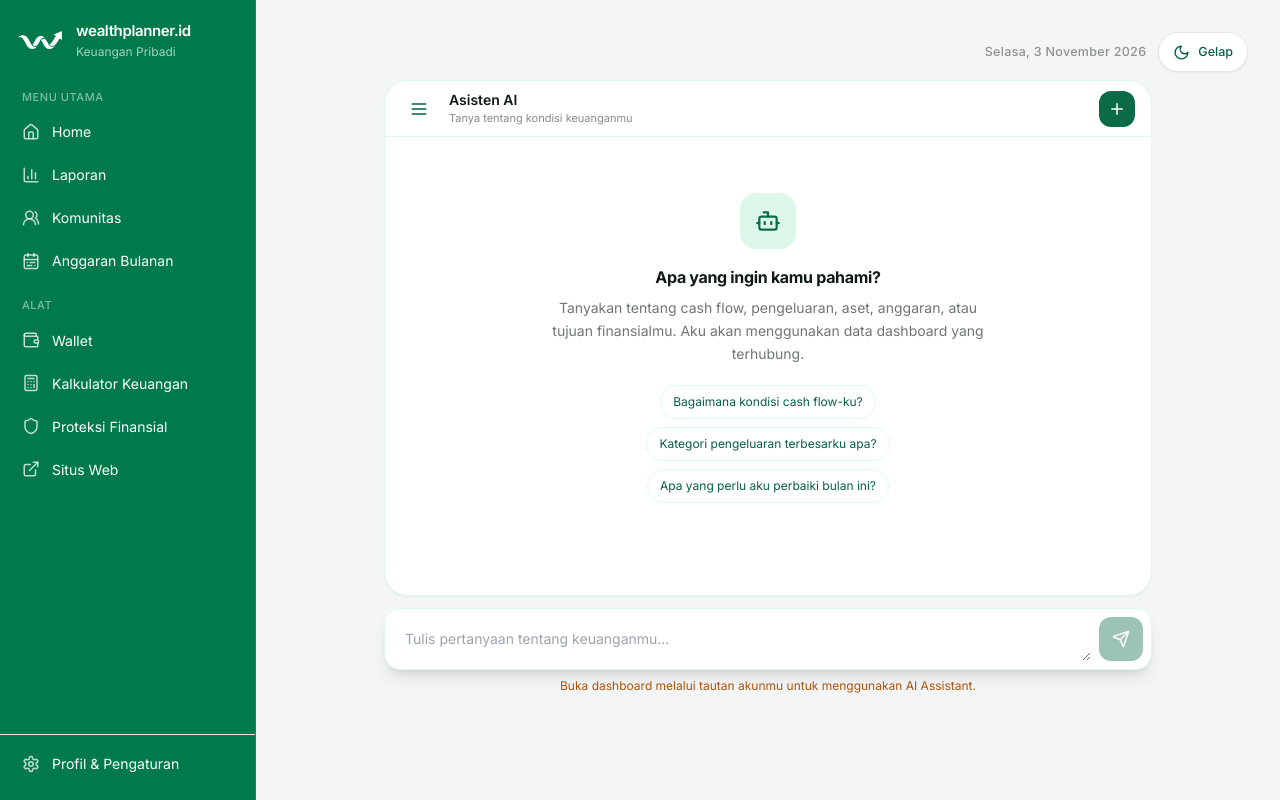
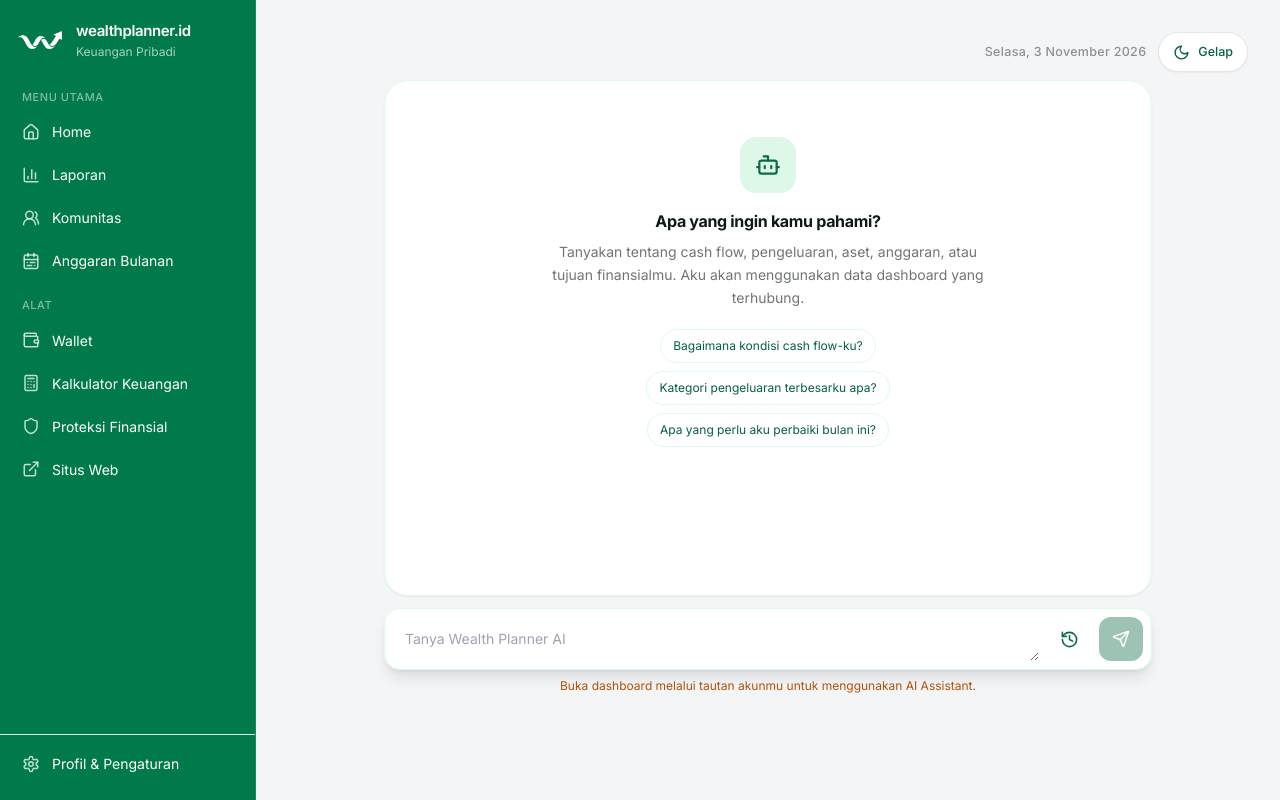
Before and after one commit to jasminework2023/personal-wealthplanner, a React (Vite) app: page /dashboard/ai-assistant in a window 1280 px wide. Built offline with nearby package versions, Linux system fonts and the light colour scheme; the HTML template or start-up script is replaced by a standard one.

Commit message:
Simplify AI assistant chat interface

```diff
--- a/src/pages/AIAssistant.tsx
+++ b/src/pages/AIAssistant.tsx
@@ -1,5 +1,5 @@
 import { useEffect, useState } from "react";
-import { Bot, Plus, Send, Menu, X, Loader2 } from "lucide-react";
+import { Bot, Plus, Send, History, X, Loader2 } from "lucide-react";
 import { getStoredToken } from "../lib/useFinanceData";
 
 type Message = { id?: string; role: "user" | "assistant"; content: string };
@@ -54,11 +54,6 @@ export function AIAssistant() {
 
   return <div className="mx-auto flex min-h-[calc(100dvh-150px)] max-w-3xl flex-col pb-28 lg:min-h-[calc(100dvh-170px)] lg:pb-4">
     <section className="relative flex min-h-0 flex-1 flex-col overflow-hidden rounded-3xl border border-forest-100 bg-white shadow-sm">
-      <header className="flex h-14 shrink-0 items-center gap-3 border-b border-forest-100 px-4">
-        <button type="button" onClick={() => setHistoryOpen(true)} aria-label="Buka riwayat percakapan" className="flex h-9 w-9 items-center justify-center rounded-xl text-forest-800 hover:bg-forest-50"><Menu size={20}/></button>
-        <div className="min-w-0 flex-1"><p className="truncate text-sm font-semibold text-forest-900">Asisten AI</p><p className="text-[11px] text-charcoal/50">Tanya tentang kondisi keuanganmu</p></div>
-        <button type="button" onClick={newChat} aria-label="Chat baru" title="Chat baru" className="flex h-9 w-9 items-center justify-center rounded-xl bg-[#0B6B47] text-white"><Plus size={18}/></button>
-      </header>
       <div className="min-h-[300px] flex-1 space-y-3 overflow-y-auto overscroll-contain p-4">
         {messages.length === 0 && <div className="mx-auto max-w-md py-10 text-center"><span className="mx-auto mb-4 flex h-14 w-14 items-center justify-center rounded-2xl bg-[#DDF7E8] text-[#0B6B47]"><SparkleIcon/></span><h2 className="text-base font-bold text-forest-900">Apa yang ingin kamu pahami?</h2><p className="mt-2 text-sm leading-relaxed text-charcoal/60">Tanyakan tentang cash flow, pengeluaran, aset, anggaran, atau tujuan finansialmu. Aku akan menggunakan data dashboard yang terhubung.</p><div className="mt-5 flex flex-wrap justify-center gap-2">{["Bagaimana kondisi cash flow-ku?","Kategori pengeluaran terbesarku apa?","Apa yang perlu aku perbaiki bulan ini?"].map((q) => <button key={q} onClick={() => setDraft(q)} className="rounded-full border border-forest-100 px-3 py-2 text-xs text-forest-800 hover:bg-forest-50">{q}</button>)}</div></div>}
         {messages.map((m, i) => <div key={m.id || i} className={m.role === "user" ? "flex justify-end" : "flex justify-start"}><div className={m.role === "user" ? "max-w-[85%] whitespace-pre-wrap rounded-2xl rounded-br-md bg-[#0B6B47] px-4 py-3 text-sm leading-relaxed text-white" : "max-w-[90%] whitespace-pre-wrap rounded-2xl rounded-bl-md bg-[#F1F8F4] px-4 py-3 text-sm leading-relaxed text-forest-900"}><MarkdownContent content={m.content}/></div></div>)}
@@ -67,7 +62,8 @@ export function AIAssistant() {
       </div>
     </section>
     <form onSubmit={(e) => { e.preventDefault(); sendMessage(); }} className="fixed inset-x-4 bottom-[calc(4.5rem+env(safe-area-inset-bottom))] z-30 mx-auto flex max-w-3xl items-end gap-2 rounded-2xl border border-forest-100 bg-white p-2 shadow-lg lg:sticky lg:bottom-0 lg:mt-3 lg:w-full">
-      <textarea value={draft} onChange={(e) => setDraft(e.target.value)} onKeyDown={(e) => { if (e.key === "Enter" && !e.shiftKey) { e.preventDefault(); sendMessage(); } }} placeholder="Tulis pertanyaan tentang keuanganmu..." rows={1} className="max-h-32 min-h-11 flex-1 resize-y bg-transparent px-3 py-3 text-sm outline-none"/>
+      <textarea value={draft} onChange={(e) => setDraft(e.target.value)} onKeyDown={(e) => { if (e.key === "Enter" && !e.shiftKey) { e.preventDefault(); sendMessage(); } }} placeholder="Tanya Wealth Planner AI" rows={1} className="max-h-32 min-h-11 flex-1 resize-y bg-transparent px-3 py-3 text-sm outline-none"/>
+      <button type="button" onClick={() => setHistoryOpen(true)} aria-label="Riwayat pesan" title="Riwayat pesan" className="flex h-11 w-11 shrink-0 items-center justify-center rounded-xl text-[#0B6B47] hover:bg-[#E8F5ED]"><History size={19}/></button>
       <button disabled={!draft.trim() || loading || !token} aria-label="Kirim pesan" className="flex h-11 w-11 shrink-0 items-center justify-center rounded-xl bg-[#0B6B47] text-white disabled:opacity-40"><Send size={18}/></button>
     </form>
     {!token && <p className="mt-2 text-center text-xs text-amber-700">Buka dashboard melalui tautan akunmu untuk menggunakan AI Assistant.</p>}
```
